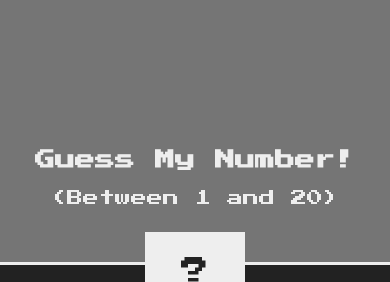
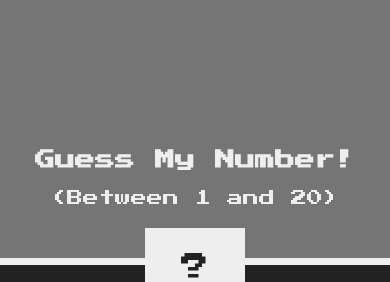
Before and after one commit to mannyAddisu/Guess-my-number, a plain HTML site: page index.html in a window 390 px wide. Shown: the top 282 px of the page. Drawn offline with Linux system fonts and the light colour scheme.

Commit message:
Update style.css

```diff
--- a/style.css
+++ b/style.css
@@ -79,7 +79,6 @@ input {
 @media (max-width: 900px) {
   header {
     padding-top: 150px;
-    border-bottom: 3px solid #eee;
   }
   header h1 {
     font-size: 20px;
```
